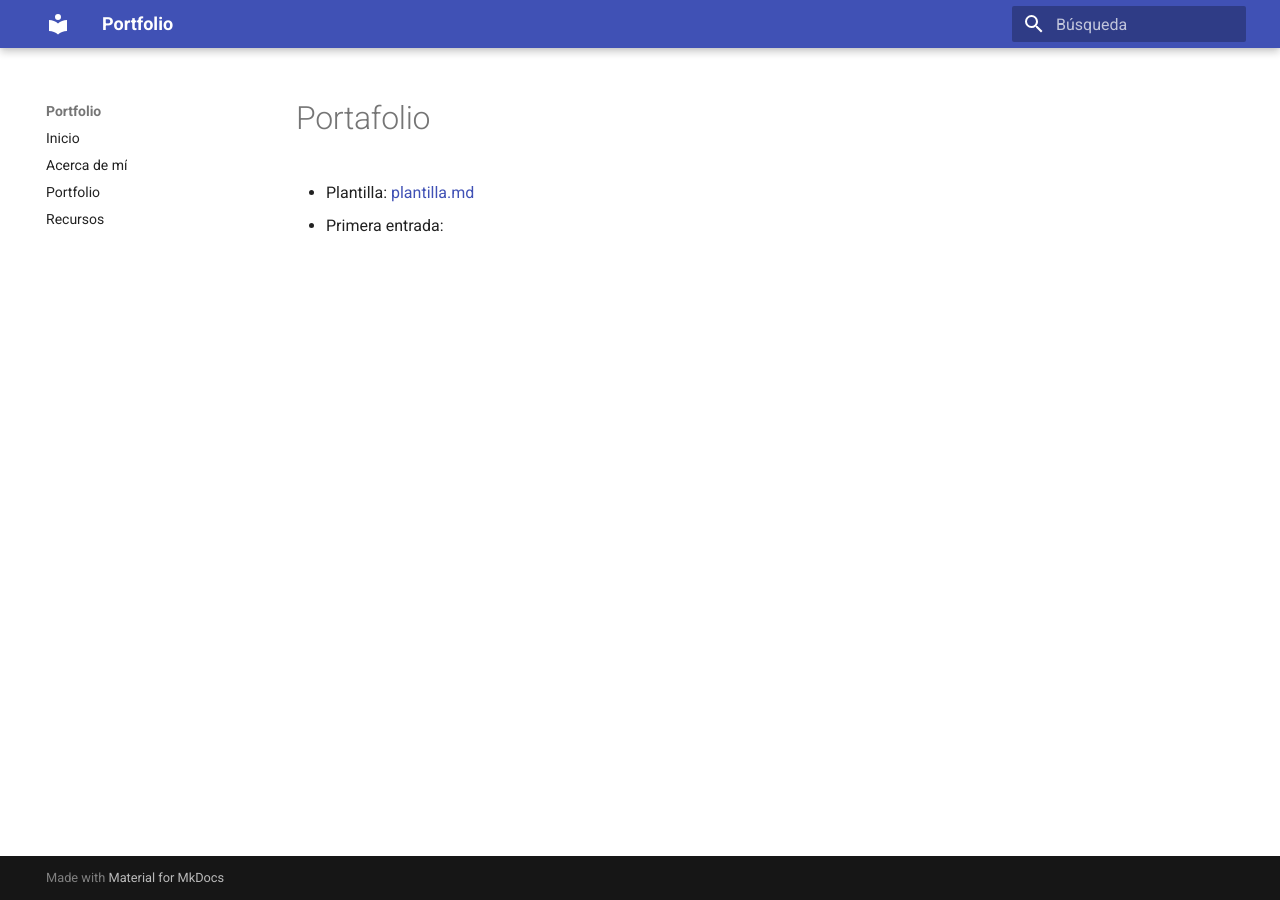
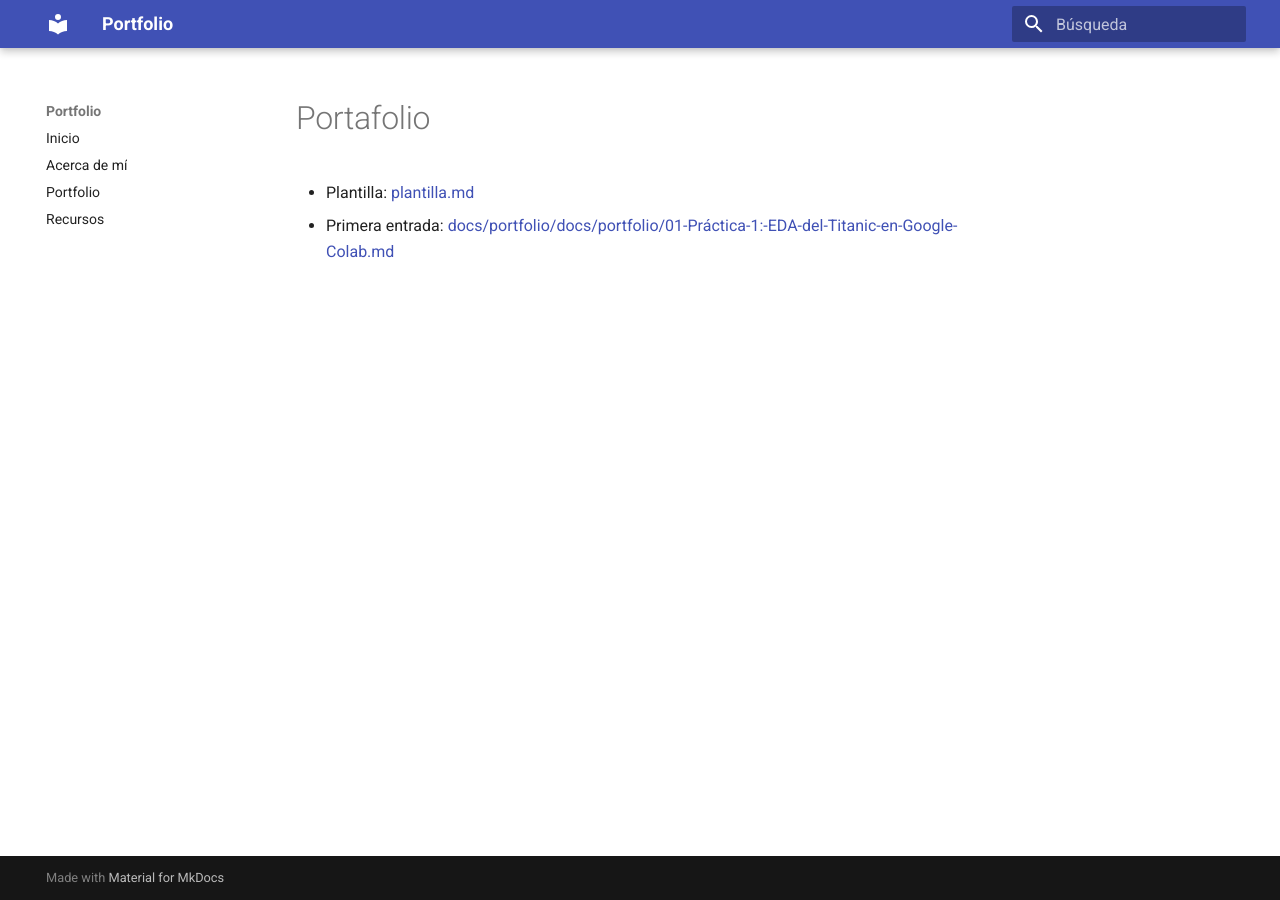
Before and after one commit to biancaluzz/ia-portfolio, an MkDocs documentation site: the page built from docs/portfolio/index.md, in a window 1280 px wide. Built offline with MkDocs 1.6.1 and Material for MkDocs 9.7.7, drawn with Linux system fonts in a browser that asks for light colours.

Commit message:
Update index.md

```diff
--- a/docs/portfolio/index.md
+++ b/docs/portfolio/index.md
@@ -6,4 +6,4 @@ date: 2025-08-19
 # Portafolio
 
 - Plantilla: [plantilla.md](plantilla.md)
-- Primera entrada:
+- Primera entrada: [docs/portfolio/docs/portfolio/01-Práctica-1:-EDA-del-Titanic-en-Google-Colab.md](docs/portfolio/docs/portfolio/01-Práctica-1:-EDA-del-Titanic-en-Google-Colab.md)
```
